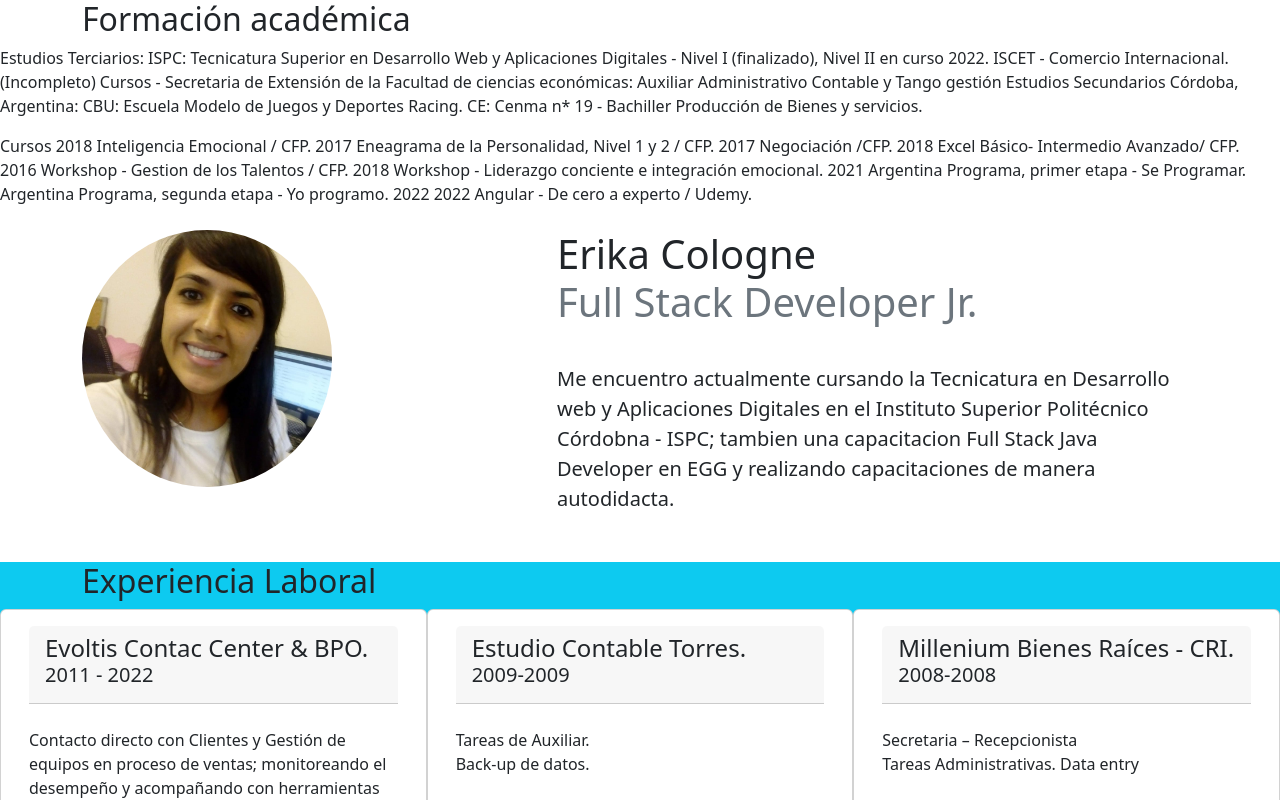
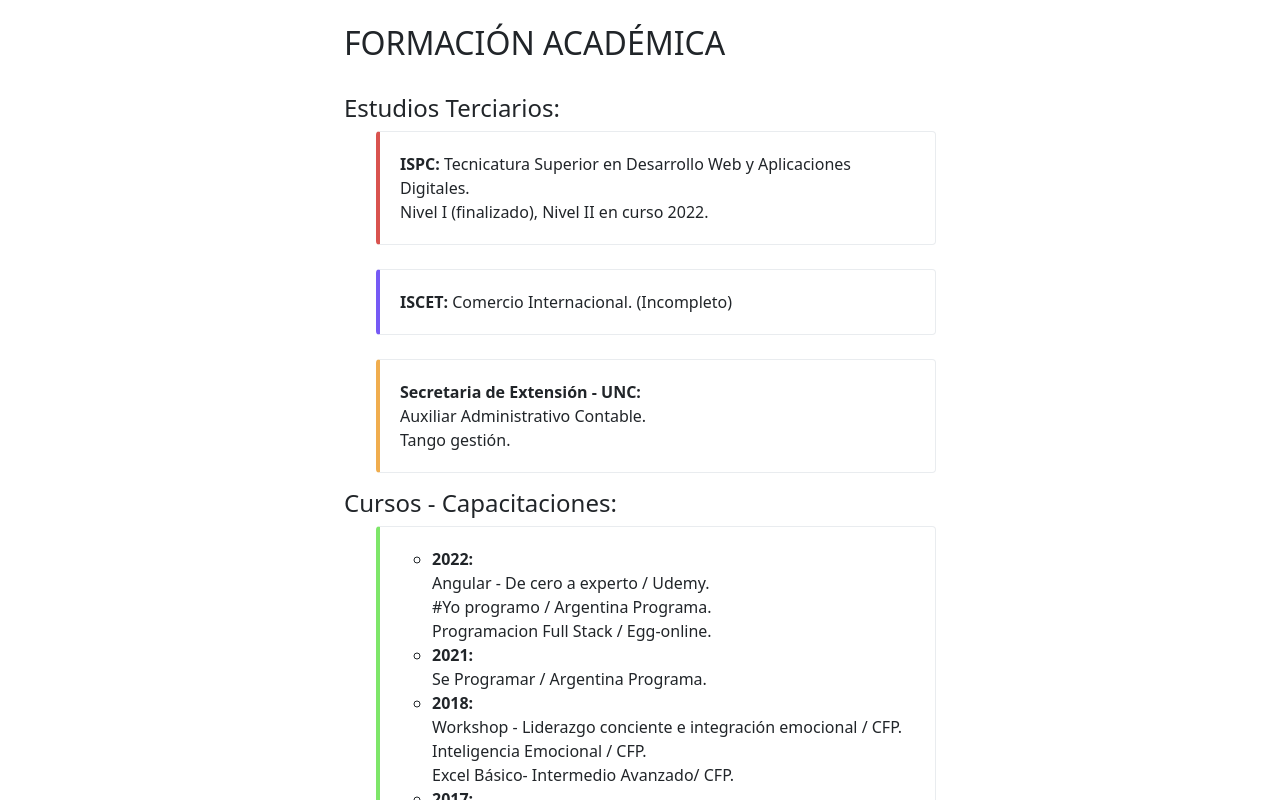
Before and after one commit to erkcgn/ProyectoIntegrador_CologneErika, an Angular app in the folder ProyectoIntegrador_erkcgn/: page /educacion in a window 1280 px wide. Shown: the top 800 px of the page. Built offline with nearby package versions, Linux system fonts and the light colour scheme.

Commit message:
componente educacion completo

```diff
--- a/ProyectoIntegrador_erkcgn/src/app/componentes/educacion/educacion.component.html
+++ b/ProyectoIntegrador_erkcgn/src/app/componentes/educacion/educacion.component.html
@@ -1,45 +1,88 @@
+<section class="container col-md-6">
+    <br>
     <section class="container">
         <div class="row">
-        <div class="col-md-6">
+            <div class="align-center">
                 <h2>
-                Formación académica
+                    FORMACIÓN ACADÉMICA
                 </h2>
             </div>
         </div>
     </section>
-<p>
+    <br>
+    <section class="container-fluid">
+        <div class="row">
+            <div class="col-md-6">
+                <h4>
                     Estudios Terciarios:
-
-    ISPC: Tecnicatura Superior en Desarrollo Web y Aplicaciones Digitales - Nivel I (finalizado), Nivel II en curso 2022.
-
-    ISCET - Comercio Internacional. (Incompleto)
-    Cursos - Secretaria de Extensión de la Facultad de ciencias económicas:
-    Auxiliar Administrativo Contable y Tango gestión
-
-    Estudios Secundarios Córdoba, Argentina:
-    CBU: Escuela Modelo de Juegos y Deportes Racing.
-    CE: Cenma n* 19 - Bachiller Producción de Bienes y servicios.
-</p>
-<p>
-    Cursos
-
-2018 Inteligencia Emocional / CFP.
-2017 Eneagrama de la Personalidad,
-Nivel 1 y 2 / CFP.
-2017 Negociación /CFP.
-2018 Excel Básico- Intermedio
-Avanzado/ CFP.
-2016 Workshop - Gestion de los
-Talentos / CFP.
-2018 Workshop - Liderazgo
-conciente e integración
-emocional.
-2021 Argentina Programa, primer
-etapa - Se Programar.
-Argentina Programa, segunda
-etapa - Yo programo.
-2022
-2022
-Angular - De cero a experto /
-Udemy.
-</p>
+                </h4>
+            </div>
+            <br>
+            <div class="container">
+                <ul>
+                    <div class="bd-callout bd-callout-danger">
+                        <strong>ISPC:</strong> Tecnicatura Superior en Desarrollo Web y Aplicaciones Digitales.
+                        <br>
+                        Nivel I (finalizado), Nivel II en curso 2022.
+                    </div>
+                    <br>
+                    <div class="bd-callout bd-callout-blue">
+                        <strong>ISCET:</strong> Comercio Internacional. (Incompleto)
+                    </div>
+                    <br>
+                    <div class="bd-callout bd-callout-warning">
+                        <strong>Secretaria de Extensión - UNC:</strong>
+                        <br>
+                        Auxiliar Administrativo Contable.
+                        <br>
+                        Tango gestión.
+                    </div>
+                </ul>
+            </div>
+            <div class="col-md-6">
+                <h4>
+                    Cursos - Capacitaciones:
+                </h4>
+            </div>
+            <br>
+            <div class="container">
+                <ul>
+                    <div class="bd-callout bd-callout-greenlight">
+                        <ul>
+                            <li>
+                                <strong>2022:</strong><br>
+                                Angular - De cero a experto / Udemy.
+                                <br>
+                                #Yo programo / Argentina Programa.
+                                <br>
+                                Programacion Full Stack / Egg-online.
+                            </li>
+                            <li>
+                                <strong>2021:</strong><br>
+                                Se Programar / Argentina Programa.
+                            </li>
+                            <li>
+                                <strong>2018:</strong><br>
+                                Workshop - Liderazgo conciente e integración emocional / CFP.
+                                <br>
+                                Inteligencia Emocional / CFP.
+                                <br>
+                                Excel Básico- Intermedio Avanzado/ CFP.
+                            </li>
+                            <li>
+                                <strong>2017:</strong><br>
+                                Eneagrama de la Personalidad, nivel 1 y 2 / CFP.
+                                <br>
+                                Negociación /CFP.
+                            </li>
+                            <li>
+                                <strong>2016:</strong><br>
+                                Workshop - Gestion de los Talentos / CFP.
+                            </li>
+                        </ul>
+                    </div>
+                </ul>
+            </div>
+        </div>
+    </section>
+</section>
--- a/ProyectoIntegrador_erkcgn/src/styles.css
+++ b/ProyectoIntegrador_erkcgn/src/styles.css
@@ -1 +1,25 @@
 /* You can add global styles to this file, and also import other style files */
+/* Base class */
+.bd-callout {
+    padding: 1.25rem;
+    border: 1px solid #e9ecef;
+    border-left-width: 0.25rem;
+    border-radius: 0.25rem;
+}
+
+/* Modifier classes */
+.bd-callout-blue {
+    border-left-color: #765af5;
+}
+.bd-callout-warning {
+    border-left-color: #f0ad4e;
+}
+.bd-callout-danger {
+    border-left-color: #d9534f;
+}
+.bd-callout-violet {
+    border-left-color: rgb(184, 87, 184);
+}
+.bd-callout-greenlight {
+    border-left-color: rgb(126, 230, 105);
+}
```
Lines whose indentation alone changed are shown as unchanged.
